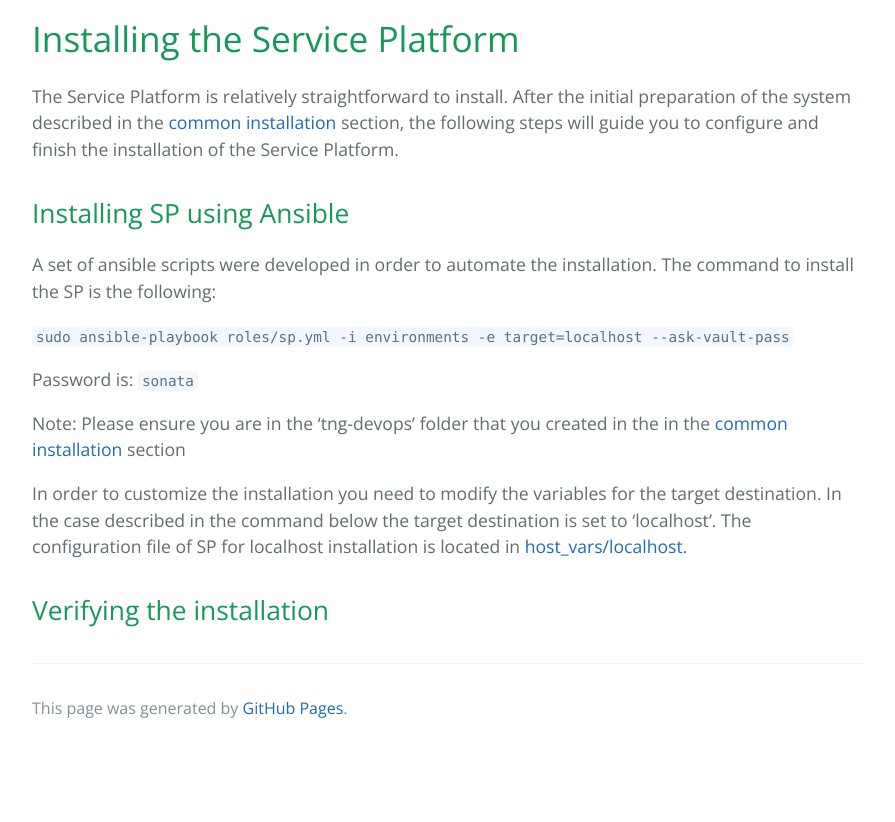
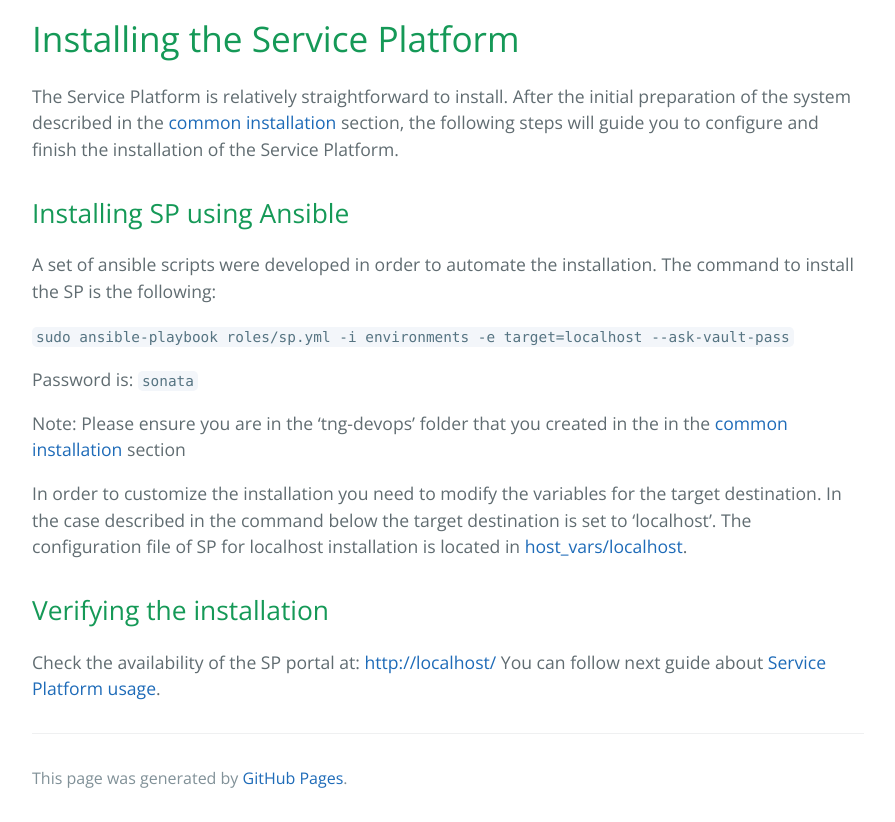
Before and after one commit to sonata-nfv/sonata-nfv.github.io, a Jekyll site: the page built from sp-installation.md, in a window 1280 px wide. Shown: the part 358-1180 px from the top of the page, without its empty margins (192-1087 px from the left). Built offline with Jekyll 4.4.1, drawn with Linux system fonts in a browser that asks for light colours; our own code applies the rules of GitHub Pages for plain Markdown files; before the commit the page ends 1110 px from its top, so only the background shows below that.

Commit message:
Update sp-installation.md

```diff
--- a/sp-installation.md
+++ b/sp-installation.md
@@ -18,3 +18,6 @@ In order to customize the installation you need to modify the variables for the
 
 
 ## Verifying the installation
+
+Check the availability of the SP portal at: [http://localhost/](https://localhost/)
+You can follow next guide about [Service Platform usage](sp.md).
```
